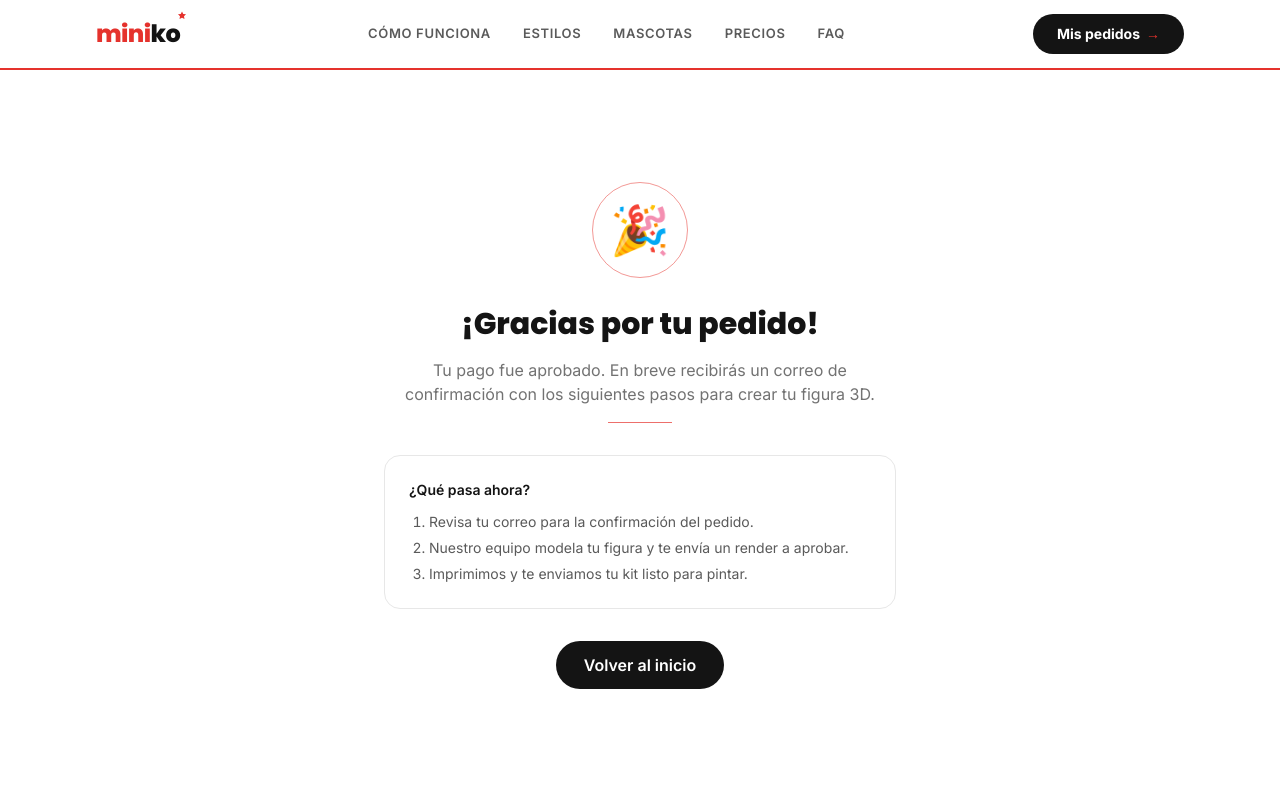
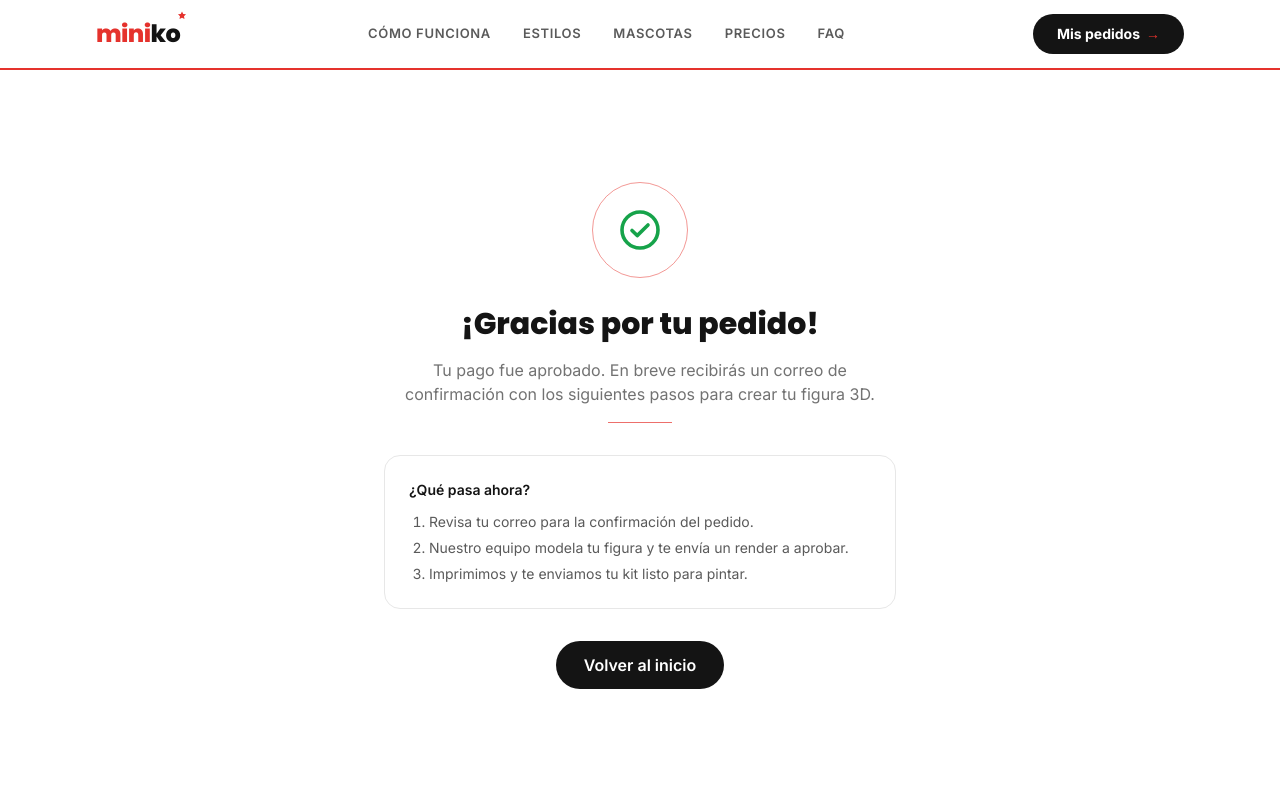
Before and after one commit to bdortiz16/miniko-studio, a Next.js app: page /exito in a window 1280 px wide. Shown: the top 800 px of the page. Built offline with nearby package versions, Linux system fonts and the light colour scheme.

Commit message:
Éxito de pago: íconos propios miniko por estado (en vez de emojis)
Check/reloj/X/alerta propios para aprobado, pendiente, rechazado y error.

Co-Authored-By: Claude Opus 4.8 <noreply@anthropic.com>
Claude-Session: https://claude.ai/code/session_01RFdRmMvfaocokY4f69UwWD

```diff
--- a/src/app/exito/ExitoClient.tsx
+++ b/src/app/exito/ExitoClient.tsx
@@ -3,6 +3,7 @@
 import { useEffect, useState } from "react";
 import Link from "next/link";
 import { useSearchParams } from "next/navigation";
+import { MiCheck, MiClock, MiX, MiWarn } from "@/components/MiniIcons";
 
 type State = "loading" | "APPROVED" | "PENDING" | "DECLINED" | "VOIDED" | "ERROR";
 
@@ -38,13 +39,14 @@ export default function ExitoClient() {
   }, [id]);
 
   const ui = {
-    loading: { emoji: "⏳", title: "Confirmando tu pago…", desc: "Un momento, estamos verificando la transacción con Wompi." },
-    APPROVED: { emoji: "🎉", title: "¡Gracias por tu pedido!", desc: "Tu pago fue aprobado. En breve recibirás un correo de confirmación con los siguientes pasos para crear tu figura 3D." },
-    PENDING: { emoji: "🕓", title: "Pago en proceso", desc: "Tu pago está siendo procesado. Te avisaremos por correo en cuanto se confirme. Puede tardar unos minutos." },
-    DECLINED: { emoji: "❌", title: "Pago rechazado", desc: "Tu pago no pudo completarse. Puedes intentarlo de nuevo con otro medio de pago." },
-    VOIDED: { emoji: "❌", title: "Pago anulado", desc: "La transacción fue anulada. Puedes intentarlo de nuevo." },
-    ERROR: { emoji: "⚠️", title: "Hubo un problema", desc: "Ocurrió un error con el pago. Intenta de nuevo o contáctanos." },
+    loading: { Icon: MiClock, color: "text-ink/40", title: "Confirmando tu pago…", desc: "Un momento, estamos verificando la transacción con Wompi." },
+    APPROVED: { Icon: MiCheck, color: "text-green-600", title: "¡Gracias por tu pedido!", desc: "Tu pago fue aprobado. En breve recibirás un correo de confirmación con los siguientes pasos para crear tu figura 3D." },
+    PENDING: { Icon: MiClock, color: "text-amber-500", title: "Pago en proceso", desc: "Tu pago está siendo procesado. Te avisaremos por correo en cuanto se confirme. Puede tardar unos minutos." },
+    DECLINED: { Icon: MiX, color: "text-brand", title: "Pago rechazado", desc: "Tu pago no pudo completarse. Puedes intentarlo de nuevo con otro medio de pago." },
+    VOIDED: { Icon: MiX, color: "text-brand", title: "Pago anulado", desc: "La transacción fue anulada. Puedes intentarlo de nuevo." },
+    ERROR: { Icon: MiWarn, color: "text-brand", title: "Hubo un problema", desc: "Ocurrió un error con el pago. Intenta de nuevo o contáctanos." },
   }[state];
+  const StateIcon = ui.Icon;
 
   const ok = state === "APPROVED";
   const failed = ["DECLINED", "VOIDED", "ERROR"].includes(state);
@@ -52,12 +54,8 @@ export default function ExitoClient() {
   return (
     <div className="section">
       <div className="container-x max-w-xl text-center">
-        <div
-          className={`mx-auto grid h-24 w-24 place-items-center rounded-full border text-5xl ${
-            failed ? "border-brand/50" : "border-brand/50"
-          }`}
-        >
-          {ui.emoji}
+        <div className="mx-auto grid h-24 w-24 place-items-center rounded-full border border-brand/50">
+          <StateIcon className={`h-12 w-12 ${ui.color}`} />
         </div>
         <h1 className="mt-7 font-display text-3xl font-extrabold">{ui.title}</h1>
         <p className="mt-4 text-ink/60">{ui.desc}</p>
--- a/src/components/MiniIcons.tsx
+++ b/src/components/MiniIcons.tsx
@@ -82,3 +82,44 @@ export function MiPaw({ className = "", ...p }: P) {
     </svg>
   );
 }
+
+// Check en círculo — pago aprobado.
+export function MiCheck({ className = "", ...p }: P) {
+  return (
+    <svg {...base} className={`${cls} ${className}`} {...p}>
+      <circle cx="12" cy="12" r="9" />
+      <path d="M8 12.2l2.6 2.6L16 9.5" />
+    </svg>
+  );
+}
+
+// Reloj — pago en proceso / cargando.
+export function MiClock({ className = "", ...p }: P) {
+  return (
+    <svg {...base} className={`${cls} ${className}`} {...p}>
+      <circle cx="12" cy="12" r="9" />
+      <path d="M12 7.5V12l3 2" />
+    </svg>
+  );
+}
+
+// X en círculo — pago rechazado/anulado.
+export function MiX({ className = "", ...p }: P) {
+  return (
+    <svg {...base} className={`${cls} ${className}`} {...p}>
+      <circle cx="12" cy="12" r="9" />
+      <path d="M9 9l6 6M15 9l-6 6" />
+    </svg>
+  );
+}
+
+// Triángulo de alerta — error.
+export function MiWarn({ className = "", ...p }: P) {
+  return (
+    <svg {...base} className={`${cls} ${className}`} {...p}>
+      <path d="M12 4 2.5 20h19L12 4z" />
+      <path d="M12 10v4" />
+      <circle cx="12" cy="17" r="0.4" fill="currentColor" stroke="none" />
+    </svg>
+  );
+}
```
